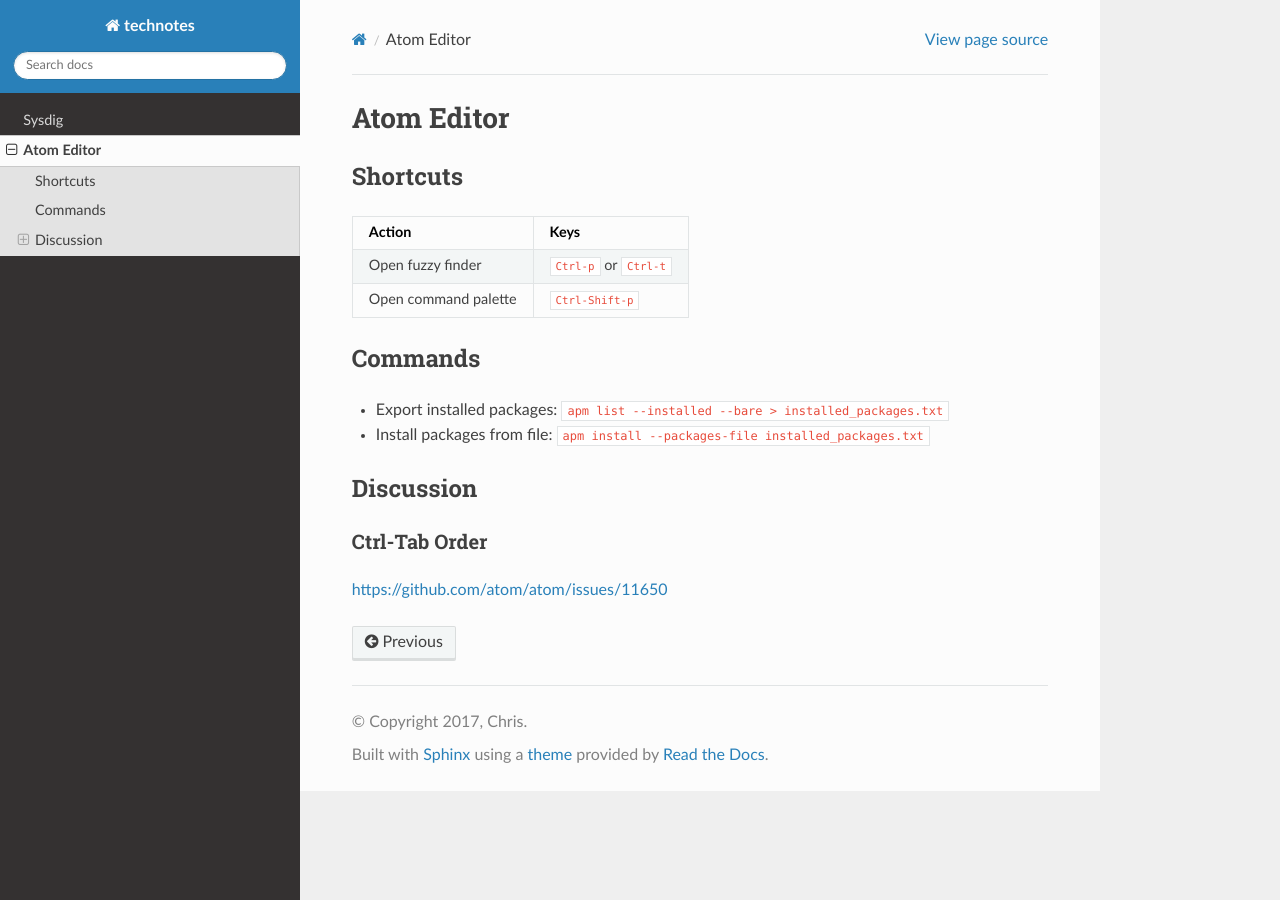
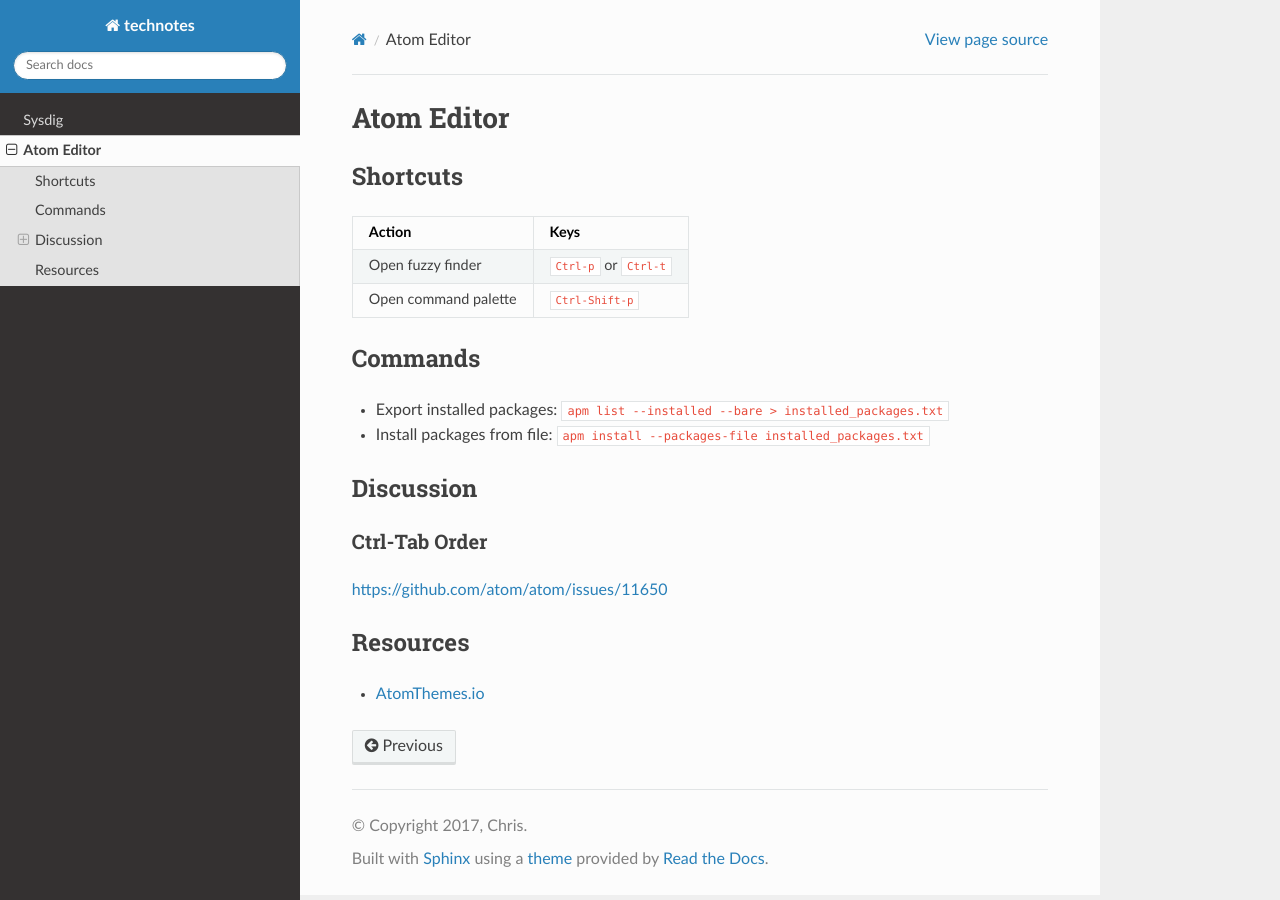
Before and after one commit to heterotopian/technotes, a Sphinx documentation site: the page built from source/atom.rst, in a window 1280 px wide. Built offline with Sphinx 7.4.7 and the Read the Docs theme 2.0.0, drawn with Linux system fonts in a browser that asks for light colours.

Commit message:
Update atom.rst

```diff
--- a/source/atom.rst
+++ b/source/atom.rst
@@ -33,3 +33,8 @@
 --------------
 
 https://github.com/atom/atom/issues/11650
+
+Resources
+=========
+
+- `AtomThemes.io <http://atomthemes.io/>`_
```
